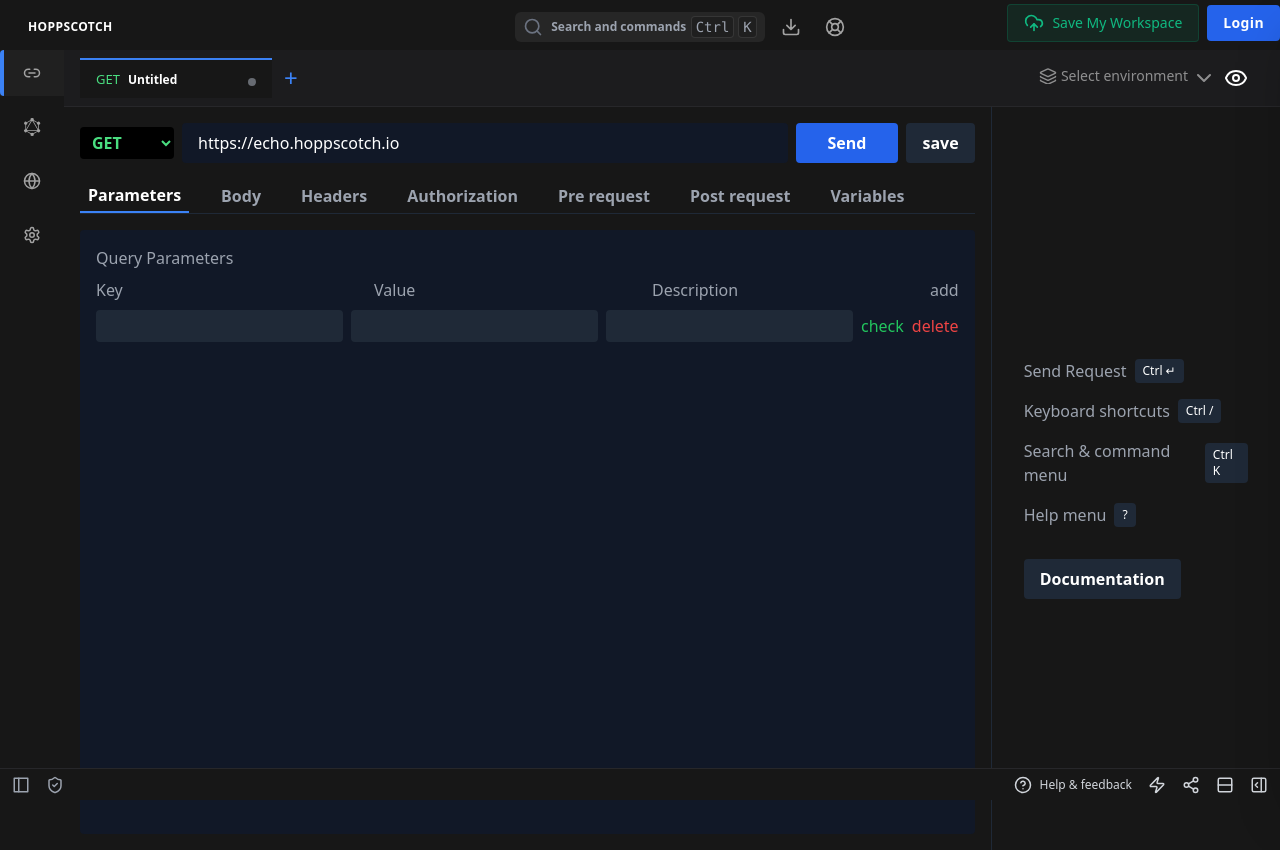
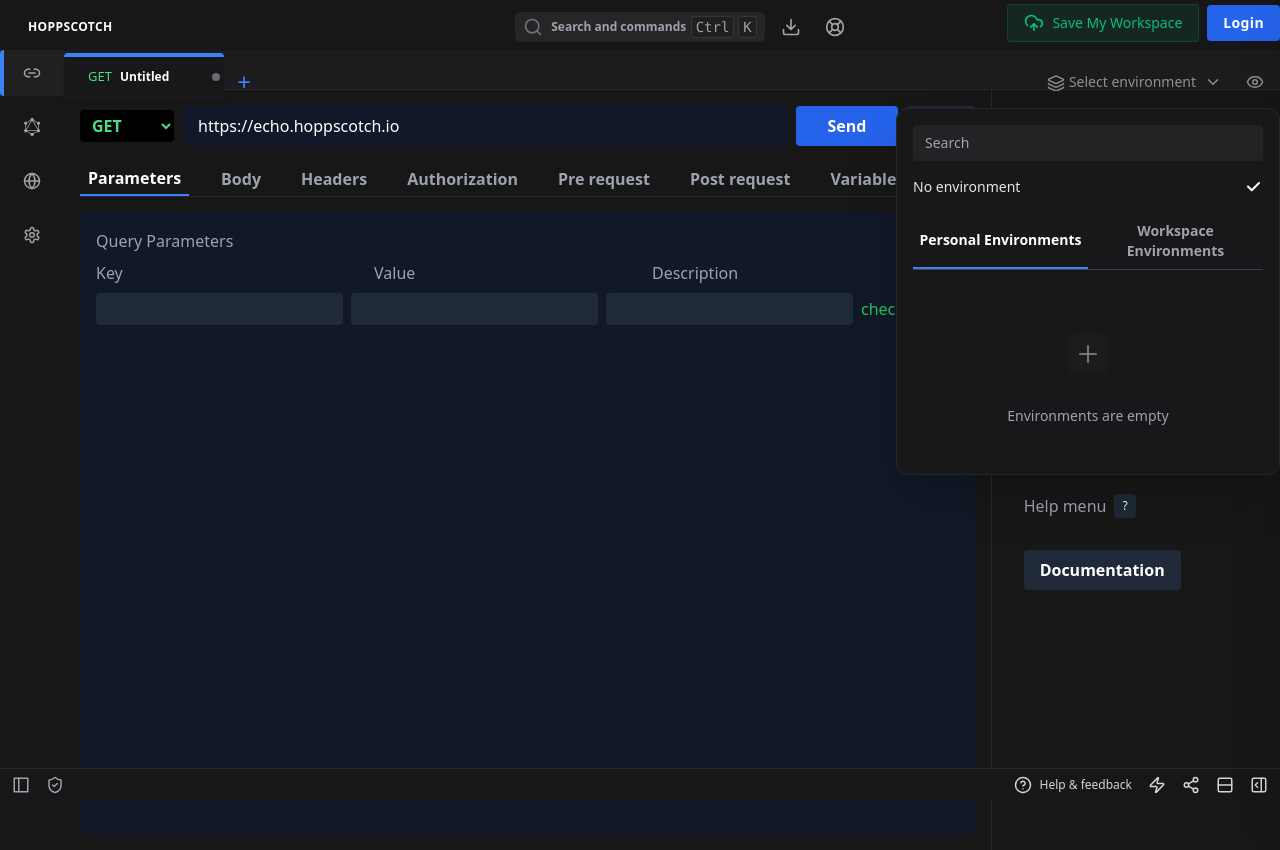
Before and after one commit to cosmicdanish1/postman-clone-only-react, a React (Vite) app: page / in a window 1280 px wide. Both pictures are taken after a click on the button "Select environment". Built offline with nearby package versions, Linux system fonts and the light colour scheme.

Commit message:
tab drag and drop fix

```diff
--- a/package.json
+++ b/package.json
@@ -10,6 +10,8 @@
     "preview": "vite preview"
   },
   "dependencies": {
+    "@dnd-kit/core": "^6.3.1",
+    "@dnd-kit/sortable": "^10.0.0",
     "@reduxjs/toolkit": "^2.8.2",
     "framer-motion": "^12.23.0",
     "react": "^19.1.0",
@@ -18,7 +20,8 @@
     "react-redux": "^9.2.0",
     "react-router-dom": "^7.6.3",
     "react-toastify": "^11.0.5",
-    "react-tooltip": "^5.29.1"
+    "react-tooltip": "^5.29.1",
+    "uuid": "^11.1.0"
   },
   "devDependencies": {
     "@eslint/js": "^9.29.0",
--- a/src/pages/HoppscotchClone.tsx
+++ b/src/pages/HoppscotchClone.tsx
@@ -1,14 +1,55 @@
 import React, { useState } from 'react';
 import { motion, AnimatePresence } from 'framer-motion';
+import { DndContext, closestCenter } from '@dnd-kit/core';
+import { arrayMove, SortableContext, useSortable, verticalListSortingStrategy } from '@dnd-kit/sortable';
+import { CSS } from '@dnd-kit/utilities';
 
 const METHODS = ['GET', 'POST', 'PUT', 'DELETE', 'PATCH'];
 
+const defaultTabData = () => ({
+  id: uuidv4(),
+  method: 'GET',
+  tabName: 'Untitled',
+  showModal: false,
+  modalValue: 'Untitled',
+  activeTab: 'parameters',
+  parameters: [],
+  body: '',
+  headers: [],
+  authorization: '',
+  preRequest: '',
+  postRequest: '',
+  variables: [],
+});
+
+// Simple unique ID generator for tabs
+const uuidv4 = () => '_' + Math.random().toString(36).substr(2, 9);
+
+// SortableTab component for drag-and-drop
+type SortableTabProps = { id: string; children: (listeners: any) => React.ReactNode };
+function SortableTab({ id, children }: SortableTabProps) {
+  const { attributes, listeners, setNodeRef, transform, transition, isDragging } = useSortable({ id });
+  const style = {
+    transform: CSS.Transform.toString(transform),
+    transition,
+    opacity: isDragging ? 0.5 : 1,
+    zIndex: isDragging ? 50 : undefined,
+  };
+  return (
+    <div ref={setNodeRef} style={style} {...attributes} className="inline-block align-top m-0 p-0">
+      {children(listeners)}
+    </div>
+  );
+}
+
 const HoppscotchClone: React.FC = () => {
-  const [method, setMethod] = useState('GET');
-  const [activeTab, setActiveTab] = useState('parameters');
-  const [tabName, setTabName] = useState('Untitled');
-  const [showModal, setShowModal] = useState(false);
-  const [modalValue, setModalValue] = useState(tabName);
+  const [tabs, setTabs] = useState([defaultTabData()]);
+  const [activeTabId, setActiveTabId] = useState(tabs[0].id);
+  const [envDropdownOpen, setEnvDropdownOpen] = useState(false);
+  const [envTab, setEnvTab] = useState<'personal' | 'workspace'>('personal');
+
+  // Helper to get the active tab object
+  const activeTabObj = tabs.find(tab => tab.id === activeTabId) || tabs[0];
 
   const methodColors: Record<string, string> = {
     GET: 'text-green-400',
@@ -18,62 +59,179 @@
     PATCH: 'text-purple-400',
   };
 
+  // Modal logic for renaming tab
   const openModal = () => {
-    setModalValue(tabName);
-    setShowModal(true);
+    setTabs(tabs => tabs.map(tab => tab.id === activeTabId ? { ...tab, modalValue: tab.tabName, showModal: true } : tab));
   };
-  const closeModal = () => setShowModal(false);
+  const closeModal = () => {
+    setTabs(tabs => tabs.map(tab => tab.id === activeTabId ? { ...tab, showModal: false } : tab));
+  };
   const saveModal = () => {
-    setTabName(modalValue);
-    setShowModal(false);
+    setTabs(tabs => tabs.map(tab => tab.id === activeTabId ? { ...tab, tabName: tab.modalValue, showModal: false } : tab));
+  };
+
+  // Add new tab
+  const addTab = () => {
+    const newTab = defaultTabData();
+    setTabs([...tabs, newTab]);
+    setActiveTabId(newTab.id);
+  };
+
+  // Switch tab
+  const switchTab = (id: string) => setActiveTabId(id);
+
+  // Update method for active tab
+  const setMethod = (method: string) => {
+    setTabs(tabs => tabs.map(tab => tab.id === activeTabId ? { ...tab, method } : tab));
+  };
+
+  // Update activeTab (Parameters, Body, etc.) for active tab
+  const setActiveTab = (tab: string) => {
+    setTabs(tabs => tabs.map(t => t.id === activeTabId ? { ...t, activeTab: tab } : t));
+  };
+
+  // Update modal value for renaming
+  const setModalValue = (val: string) => {
+    setTabs(tabs => tabs.map(tab => tab.id === activeTabId ? { ...tab, modalValue: val } : tab));
   };
 
   return (
     <div className="flex flex-col h-full w-full bg-neutral-900 text-white">
       {/* Top full-width bar */}
-      <div className="w-full bg-[#1C1C1E] border-b border-zinc-800">
-        <div className="flex items-center gap-1 px-4 py-2">
-          <div
-            className={`relative px-4 py-2 bg-neutral-900 font-bold cursor-pointer select-none flex items-center`}
-            onClick={openModal}
+      <div className="w-full bg-[#1C1C1E] border-b h-10 border-zinc-800 relative">
+        <DndContext
+          collisionDetection={closestCenter}
+          onDragEnd={({ active, over }) => {
+            if (over && active.id !== over.id) {
+              setTabs((tabs) => {
+                const oldIndex = tabs.findIndex(t => t.id === active.id);
+                const newIndex = tabs.findIndex(t => t.id === over.id);
+                return arrayMove(tabs, oldIndex, newIndex);
+              });
+            }
+          }}
         >
-            <div className="absolute left-0 top-0 w-full h-[2px] bg-blue-500" />
-            <div className="flex items-center w-28 overflow-hidden">
-              <span className={`${methodColors[method] || 'text-white'} font-medium text-[13px] mr-2 mt-1 whitespace-nowrap`}>
-                {method}
+          <SortableContext items={tabs.map(tab => tab.id)} strategy={verticalListSortingStrategy}>
+            <div className="flex items-center py-2">
+              {/* Tab bar */}
+              {tabs.map((tab) => (
+                <SortableTab key={tab.id} id={tab.id}>
+                  {(dragListeners) => (
+                    <TabContent
+                      tab={tab}
+                      isActive={tab.id === activeTabId}
+                      onSwitchTab={() => switchTab(tab.id)}
+                      onCloseTab={e => {
+                        e.stopPropagation();
+                        setTabs(tabs => {
+                          const idx = tabs.findIndex(t => t.id === tab.id);
+                          const newTabs = tabs.filter(t => t.id !== tab.id);
+                          if (tab.id === activeTabId && newTabs.length > 0) {
+                            setActiveTabId(newTabs[Math.max(0, idx - 1)].id);
+                          }
+                          return newTabs;
+                        });
+                      }}
+                      canClose={tabs.length > 1}
+                      methodColors={methodColors}
+                      dragListeners={dragListeners}
+                    />
+                  )}
+                </SortableTab>
+              ))}
+              <span
+                className="flex items-center justify-center h-12 w-10 ml-0 rounded-t-md text-blue-500 text-2xl cursor-pointer hover:bg-[#232326] transition"
+                style={{ marginLeft: 0 }}
+                onClick={addTab}
+              >
+                +
               </span>
-              <span className="text-xs pt-1 flex-1 overflow-hidden text-ellipsis whitespace-nowrap">
-                {tabName}
-              </span>
+              {/* Right-aligned environment selector bar */}
+              <div className="relative flex items-center px-4 py-2 rounded gap-2 ml-auto min-w-[220px]">
+                {/* Layers icon */}
+                <button
+                  className="flex items-center opacity-50 hover:opacity-100"
+                  onClick={() => setEnvDropdownOpen((v) => !v)}
+                  tabIndex={0}
+                >
+                  {/* Group icon and text */}
+                  <div className="flex items-center gap-1">
+                    <svg xmlns="http://www.w3.org/2000/svg" width="18" height="18" fill="none" viewBox="0 -2 24 24" stroke="currentColor" strokeWidth="2" strokeLinecap="round" strokeLinejoin="round" className="text-white">
+                      <path d="M12.83 2.18a2 2 0 0 0-1.66 0L2.6 6.08a1 1 0 0 0 0 1.83l8.58 3.91a2 2 0 0 0 1.66 0l8.58-3.9a1 1 0 0 0 0-1.83z" />
+                      <path d="M2 12a1 1 0 0 0 .58.91l8.6 3.91a2 2 0 0 0 1.65 0l8.58-3.9A1 1 0 0 0 22 12" />
+                      <path d="M2 17a1 1 0 0 0 .58.91l8.6 3.91a2 2 0 0 0 1.65 0l8.58-3.9A1 1 0 0 0 22 17" />
+                    </svg>
+                    <span className="text-white text-sm font-medium">Select environment</span>
                   </div>
-            <span className=" ml-10 w-2 h-2 mt-2 rounded-full bg-gray-400 inline-block opacity-60"></span>
+
+                  {/* Chevron with left margin */}
+                  <svg
+                    xmlns="http://www.w3.org/2000/svg"
+                    width="18"
+                    height="18"
+                    viewBox="0 0 24 24"
+                    fill="none"
+                    stroke="currentColor"
+                    strokeWidth="2"
+                    strokeLinecap="round"
+                    strokeLinejoin="round"
+                    className="text-white ml-2"
+                  >
+                    <path d="m6 9 6 6 6-6" />
+                  </svg>
+                </button>
+
+                <svg xmlns="http://www.w3.org/2000/svg" width="18" height="18" viewBox="0 0 24 24" fill="none" stroke="currentColor" strokeWidth="2" strokeLinecap="round" strokeLinejoin="round" className="lucide lucide-eye-icon lucide-eye opacity-50 ml-4 hover:opacity-100"><path d="M2.062 12.348a1 1 0 0 1 0-.696 10.75 10.75 0 0 1 19.876 0 1 1 0 0 1 0 .696 10.75 10.75 0 0 1-19.876 0"/><circle cx="12" cy="12" r="3"/></svg>
+                {/* Dropdown card */}
+                {envDropdownOpen && (
+                  <motion.div
+                    initial={{ opacity: 0, scale: 0.95 }}
+                    animate={{ opacity: 1, scale: 1 }}
+                    exit={{ opacity: 0, scale: 0.95 }}
+                    transition={{ type: 'spring', stiffness: 300, damping: 22 }}
+                    className="absolute right-0 top-full mt-2 w-96 bg-[#18181A] rounded-xl shadow-2xl border border-zinc-800 z-50 p-4"
+                  >
+                    {/* Search */}
+                    <input
+                      className="w-full bg-[#232326] border-none rounded px-3 py-2 text-white text-sm mb-4 placeholder-zinc-400 focus:outline-none"
+                      placeholder="Search"
+                    />
+                    {/* No environment */}
+                    <div className="flex items-center justify-between mb-4">
+                      <span className="text-zinc-200 text-sm font-medium">No environment</span>
+                      <svg width="20" height="20" viewBox="0 0 20 20" fill="none" xmlns="http://www.w3.org/2000/svg"><path d="M16 6L8.75 13.25L5 9.5" stroke="#fff" strokeWidth="2" strokeLinecap="round" strokeLinejoin="round"/></svg>
                     </div>
-          <span className="text-blue-500 text-2xl px-2 cursor-pointer">+</span>
-          {/* Right-aligned environment selector bar */}
-          <div className="flex items-center px-4 py-2 rounded gap-2 ml-auto min-w-[220px]">
-            {/* Layers icon */}
-
-           {/* <div className='flex gap-2'>
-            <span className="text-white text-sm font-medium opacity-50 hover:opacity-100">Select environment</span>
-            <svg xmlns="http://www.w3.org/2000/svg" width="24" height="24" viewBox="0 0 24 24" fill="none" stroke="currentColor" stroke-width="2" stroke-linecap="round" stroke-linejoin="round" className="lucide lucide-chevron-down-icon lucide-chevron-down opacity-50 hover:opacity-100"><path d="m6 9 6 6 6-6"/></svg>
-
-            </div>  */}
-
-            <button className='flex gap-1 opacity-50 hover:opacity-100'>
-            <svg xmlns="http://www.w3.org/2000/svg" width="18" height="18" fill="none" viewBox="0 -2 24 24" stroke="currentColor" strokeWidth="2" strokeLinecap="round" strokeLinejoin="round" className="text-white "><path d="M12.83 2.18a2 2 0 0 0-1.66 0L2.6 6.08a1 1 0 0 0 0 1.83l8.58 3.91a2 2 0 0 0 1.66 0l8.58-3.9a1 1 0 0 0 0-1.83z" /><path d="M2 12a1 1 0 0 0 .58.91l8.6 3.91a2 2 0 0 0 1.65 0l8.58-3.9A1 1 0 0 0 22 12" /><path d="M2 17a1 1 0 0 0 .58.91l8.6 3.91a2 2 0 0 0 1.65 0l8.58-3.9A1 1 0 0 0 22 17" /></svg>
-            <span className="text-white text-sm font-medium ">Select environment</span>
-            <svg xmlns="http://www.w3.org/2000/svg" width="24" height="24" viewBox="0 0 24 24" fill="none" stroke="currentColor" stroke-width="2" stroke-linecap="round" stroke-linejoin="round" className="lucide lucide-chevron-down-icon lucide-chevron-down "><path d="m6 9 6 6 6-6"/></svg>
-
-
+                    {/* Tabs */}
+                    <div className="flex border-b border-zinc-700 mb-6">
+                      <button
+                        className={`flex-1 py-2 text-sm font-semibold ${envTab === 'personal' ? 'text-white border-b-2 border-blue-500' : 'text-zinc-400'}`}
+                        onClick={() => setEnvTab('personal')}
+                      >
+                        Personal Environments
                       </button>
-            <svg xmlns="http://www.w3.org/2000/svg" width="24" height="24" viewBox="0 0 24 24" fill="none" stroke="currentColor" stroke-width="2" stroke-linecap="round" stroke-linejoin="round" className="lucide lucide-eye-icon lucide-eye hover:opacity-100"><path d="M2.062 12.348a1 1 0 0 1 0-.696 10.75 10.75 0 0 1 19.876 0 1 1 0 0 1 0 .696 10.75 10.75 0 0 1-19.876 0"/><circle cx="12" cy="12" r="3"/></svg>
+                      <button
+                        className={`flex-1 py-2 text-sm font-semibold ${envTab === 'workspace' ? 'text-white border-b-2 border-blue-500' : 'text-zinc-400'}`}
+                        onClick={() => setEnvTab('workspace')}
+                      >
+                        Workspace Environments
+                      </button>
+                    </div>
+                    {/* Empty state */}
+                    <div className="flex flex-col items-center justify-center py-8">
+                      <svg width="56" height="56" viewBox="0 0 56 56" fill="none" xmlns="http://www.w3.org/2000/svg" className="mb-4 opacity-40"><rect x="8" y="8" width="40" height="40" rx="8" fill="#232326"/><path d="M28 20V36" stroke="#fff" strokeWidth="2" strokeLinecap="round"/><path d="M20 28H36" stroke="#fff" strokeWidth="2" strokeLinecap="round"/></svg>
+                      <span className="text-zinc-400 text-sm mt-2">Environments are empty</span>
+                    </div>
+                  </motion.div>
+                )}
               </div>
             </div>
+          </SortableContext>
+        </DndContext>
       </div>
 
       {/* Modal */}
       <AnimatePresence>
-        {showModal && (
+        {activeTabObj.showModal && (
           <motion.div
             className="fixed inset-0 z-50 flex items-center justify-center bg-black bg-opacity-60"
             initial={{ opacity: 0 }}
@@ -100,7 +258,7 @@
                 <div className="flex items-center bg-zinc-800 rounded px-3 py-2">
                   <input
                     className="flex-1 bg-transparent border-none outline-none text-white text-lg"
-                    value={modalValue}
+                    value={activeTabObj.modalValue}
                     onChange={e => setModalValue(e.target.value)}
                     autoFocus
                   />
@@ -133,7 +291,7 @@
           <div className="flex items-center gap-2 mb-4">
             <select
               className="bg-black text-green-400 font-bold px-2 py-1 rounded border-none focus:outline-none"
-              value={method}
+              value={activeTabObj.method}
               onChange={e => setMethod(e.target.value)}
             >
               {METHODS.map(m => <option key={m} value={m}>{m}</option>)}
@@ -156,7 +314,7 @@
                 key={tab}
                 onClick={() => setActiveTab(tab)}
                 className={`px-2 py-1 font-semibold ${
-                  activeTab === tab
+                  activeTabObj.activeTab === tab
                     ? 'border-b-2 border-blue-500 text-white'
                     : 'text-gray-400 hover:text-white'
                 }`}
@@ -166,7 +324,8 @@
             ))}
           </div>
 
-          {/* Parameters section */}
+          {/* Tab content area (example: Parameters) */}
+          {activeTabObj.activeTab === 'parameters' && (
             <div className="flex-1 flex flex-col bg-gray-900 rounded p-4 mt-2">
               <div className="text-gray-400 mb-2">Query Parameters</div>
               <div className="flex items-center gap-2 mb-2">
@@ -183,6 +342,7 @@
                 <button className="text-red-500"><span className="material-icons">delete</span></button>
               </div>
             </div>
+          )}
         </div>
 
         {/* Right Shortcuts Panel */}
@@ -219,4 +379,51 @@
   );
 };
 
+// TabContent component for tab UI
+type TabContentProps = {
+  tab: any;
+  isActive: boolean;
+  onSwitchTab: () => void;
+  onCloseTab: (e: React.MouseEvent) => void;
+  canClose: boolean;
+  methodColors: Record<string, string>;
+  dragListeners: any;
+};
+const TabContent: React.FC<TabContentProps> = ({ tab, isActive, onSwitchTab, onCloseTab, canClose, methodColors, dragListeners }) => (
+  <div
+    className={`group relative flex items-center h-12 px-0 cursor-pointer select-none font-bold bg-[#18181A] rounded-t-md -mt-2.5 shadow z-10 transition-all duration-200 ${isActive ? '' : 'opacity-60'}`}
+    onClick={onSwitchTab}
+    {...dragListeners}
+  >
+    {/* Blue bar at top for active tab */}
+    {isActive && (
+      <div className="absolute left-0 top-0 w-full h-1 bg-blue-500 rounded-t-md" style={{zIndex: 2}} />
+    )}
+    <div className="flex items-center w-36 overflow-hidden z-10 px-6">
+      <span className={`${methodColors[tab.method] || 'text-white'} font-medium text-[13px] mr-2 whitespace-nowrap`}>
+        {tab.method}
+      </span>
+      <span className="text-xs flex-1 overflow-hidden text-ellipsis whitespace-nowrap font-bold">
+        {tab.tabName}
+      </span>
+    </div>
+    <div className="w-4 h-4 flex items-center justify-center relative">
+      <span className={`w-2 h-2 rounded-full bg-gray-400 opacity-60 z-10 absolute left-1/2 top-1/2 -translate-x-1/2 -translate-y-1/2 transition-opacity duration-150 ${canClose ? 'group-hover:opacity-0' : ''}`}></span>
+      {canClose && (
+        <button
+          className="w-4 h-4 flex items-center justify-center rounded-full bg-gray-700 text-gray-300 hover:bg-red-600 hover:text-white z-10 absolute left-0 top-0 opacity-0 group-hover:opacity-100 transition-opacity duration-150"
+          style={{ pointerEvents: 'auto' }}
+          onClick={onCloseTab}
+          tabIndex={-1}
+          title="Close tab"
+        >
+          <svg width="10" height="10" viewBox="0 0 10 10" fill="none" xmlns="http://www.w3.org/2000/svg">
+            <path d="M2 2l6 6m0-6l-6 6" stroke="currentColor" strokeWidth="1.5" strokeLinecap="round"/>
+          </svg>
+        </button>
+      )}
+    </div>
+  </div>
+);
+
 export default HoppscotchClone;
```
Also changed, not shown: 1 other file (tests, documents, lock files or other folders). Lines whose indentation alone changed are shown as unchanged.
